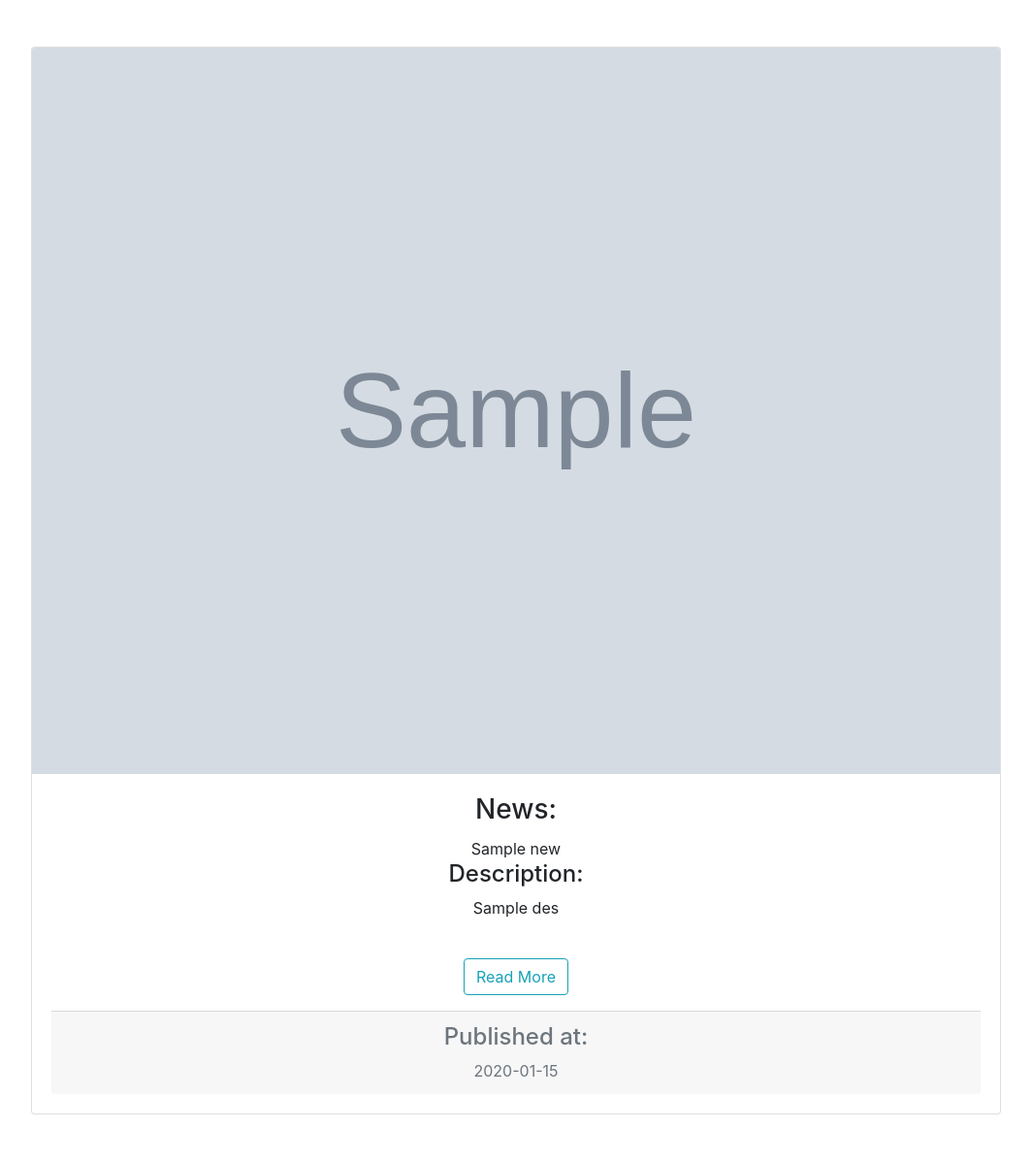
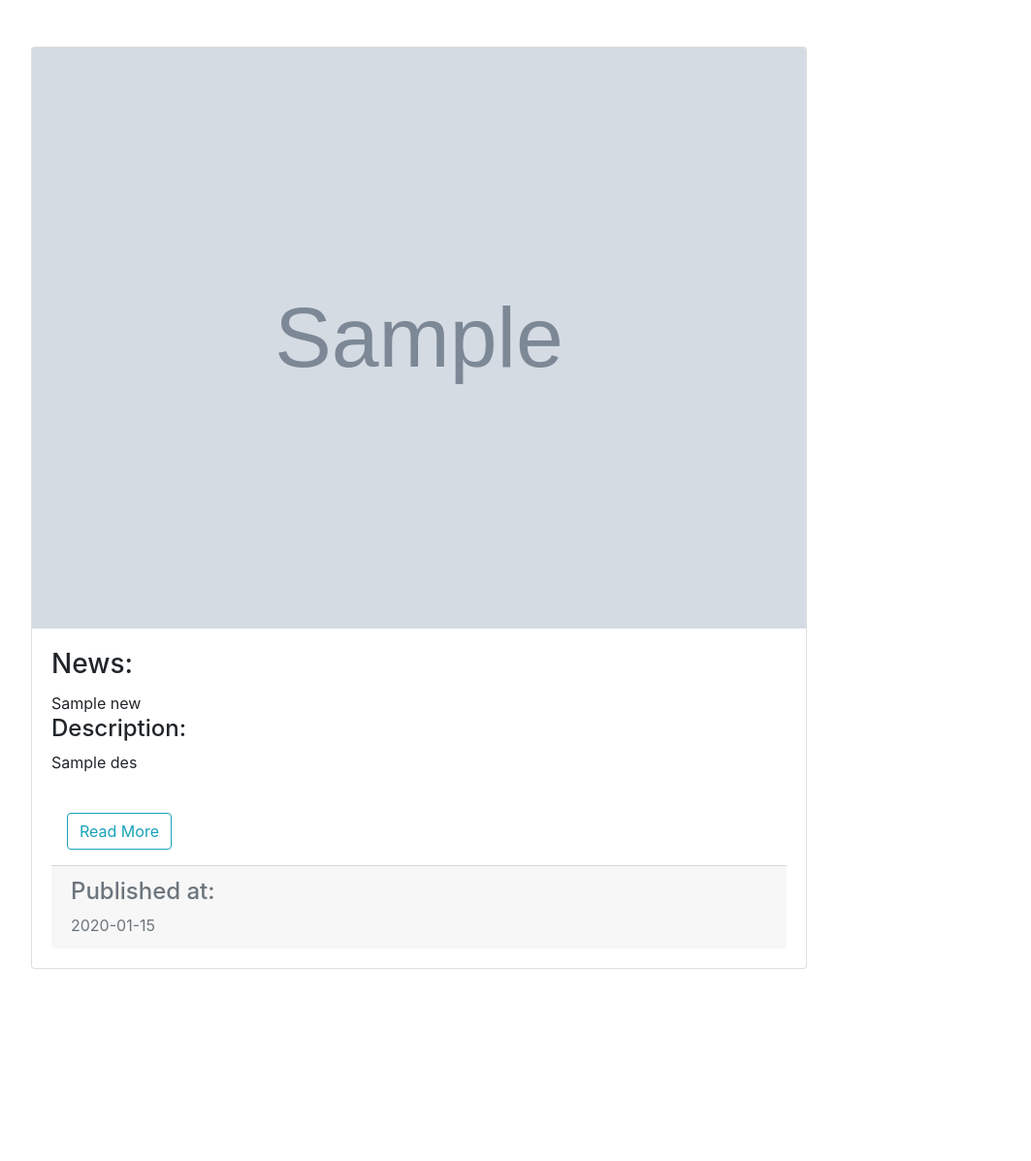
Before and after one commit to SkimaniKings/N-Highlights, a Flask app: template templates/abc.htm in a window 1280 px wide. Shown: the whole page at 97% size, without its empty margins (101-1164 px from the left). After the commit the page ends 999 px from the top, so only its background shows below. Run offline with Flask 2, Linux system fonts and the light colour scheme; the template is opened without the code that fills it: most values are stand-ins (such as "Sample title", 1, 10 or a date in 2020); grey boxes marked "Sample" are stand-in pictures; some libraries are stand-ins or nearby versions.

Commit message:
add a css style shit to the static file

```diff
--- a/templates/abc.htm
+++ b/templates/abc.htm
@@ -10,19 +10,28 @@
 {% for new, img, des, pubAt,url in context%}
 <div class="container">
 
-    <div class="card text-center m-5" style="width: 1000px;">
+    <div class="card m-5" style="width: 800px;">
+        <!-- <div class="row">
+            <div class="col-md-4"> -->
                 <img src="{{img}}" class="card-img-top" alt="news-images">
+
+
                 <div class="card-body">
                     <h3 class="card-title">News: </h3> {{new}}
                     <div class="card-text">
                         <h4>Description: </h4> {{des}}<br><br>
-                <a href="{{url}}"><button type="button" class="btn btn-outline-info m-3">Read More</button></a>
+                        <a href="{{url}}"><button type="button" class="btn btn-outline-info m-3">Read
+                                More</button></a>
                         <div class="card-footer text-muted">
                             <h4>Published at:</h4> {{pubAt}}
                         </div>
                     </div>
+                <!-- </div>
+
+            </div> -->
         </div>
     </div>
+
 </div>
 
 
```
Also changed, not shown: readme.md, static/styles.css (added). Lines whose indentation alone changed are shown as unchanged.
